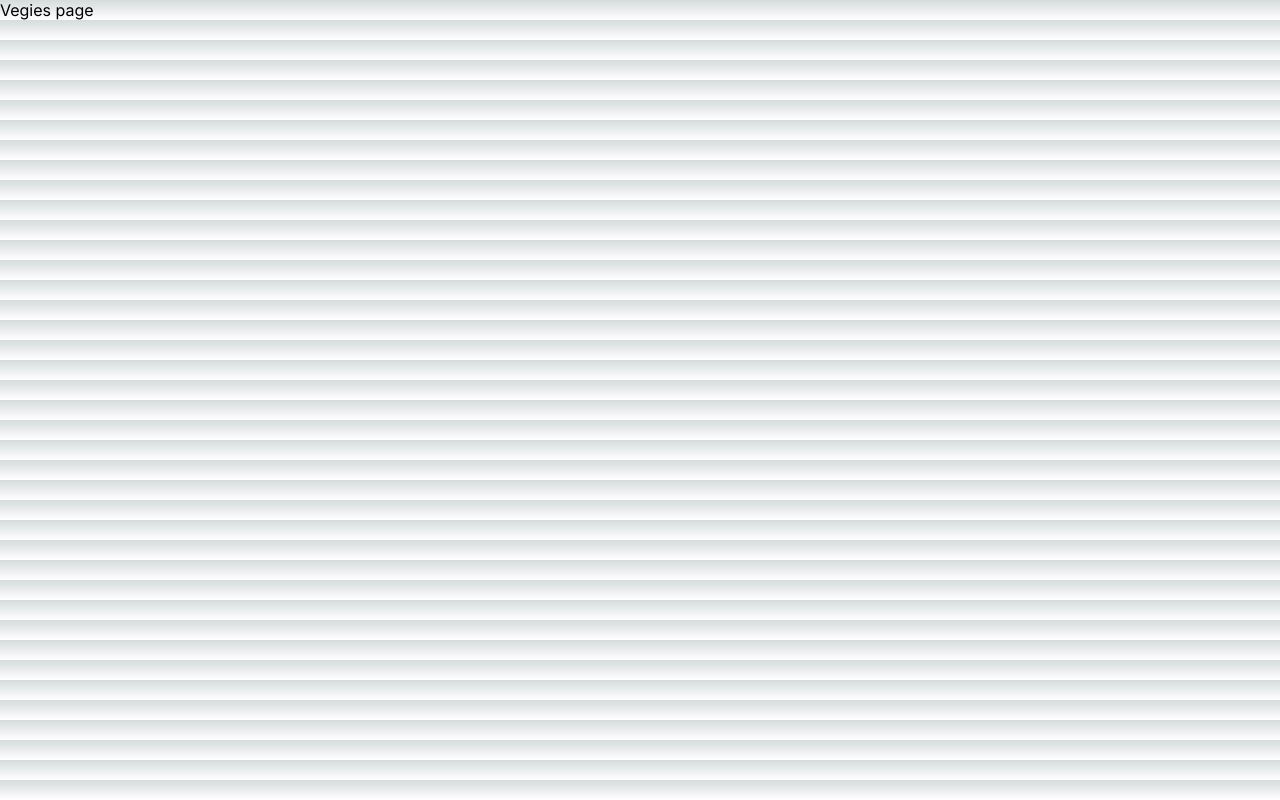
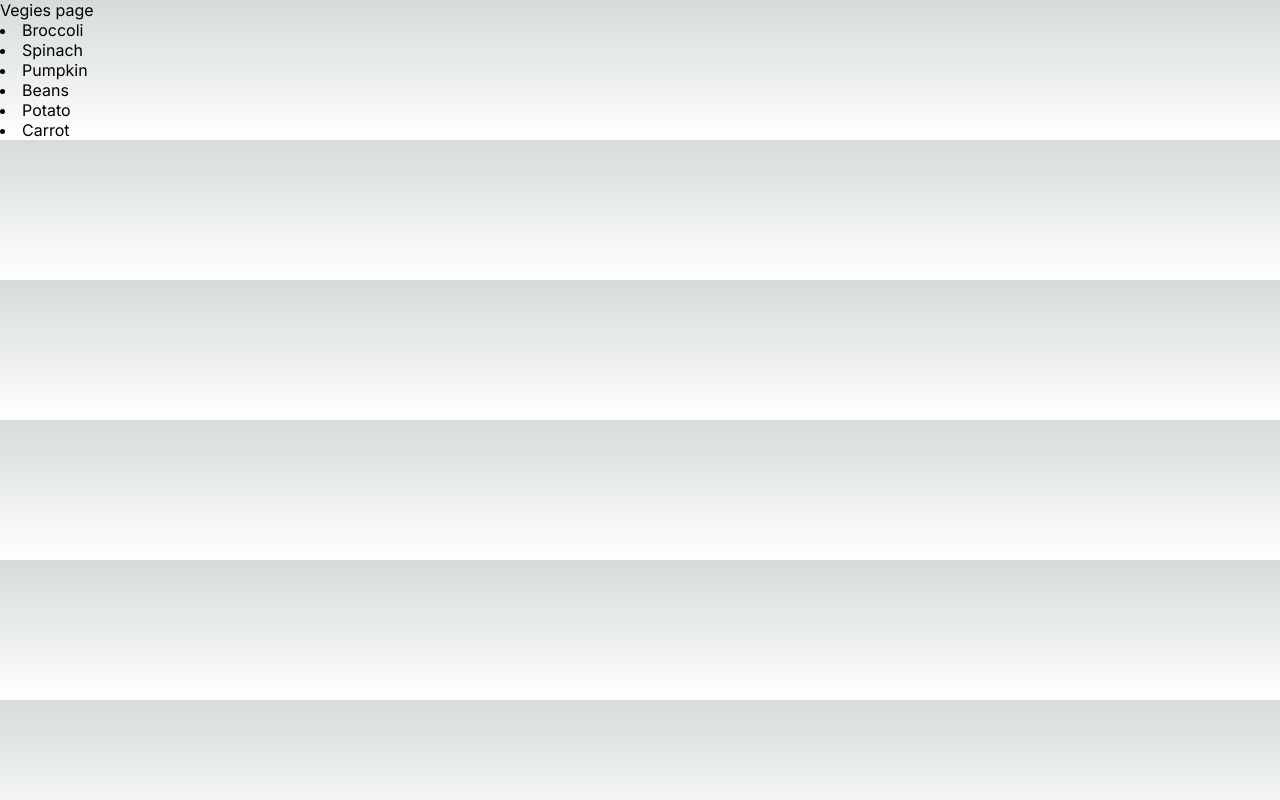
Before and after one commit to chami-gunawardane/NextJs, a Next.js app in the folder my-first-next-app/: page /products/vegis in a window 1280 px wide. Built offline with nearby package versions, Linux system fonts and the light colour scheme.

Commit message:
Navigate between dynamic pages

```diff
--- a/my-first-next-app/src/app/page.jsx
+++ b/my-first-next-app/src/app/page.jsx
@@ -13,6 +13,8 @@ export default function Home() {
       <li><Link href="/about">About</Link></li>
       <li><Link href="/contact">Contact Us</Link></li>
       <li><Link href="/about/branches">Branches</Link></li>
+      <li><Link href="/products/vegis">Vegies</Link></li>
+
     </ul>
 
     <Link href="http://nextjs.org" target="_blank">NextJs Site</Link>
--- a/my-first-next-app/src/app/products/vegis/[vegeid]/page.jsx
+++ b/my-first-next-app/src/app/products/vegis/[vegeid]/page.jsx
@@ -1,8 +1,12 @@
 import React from 'react'
+import Link from 'next/link'
 
 function page({params}) {
   return (
+    <>
     <div>Vege items {params.vegeid}</div>
+    <Link href='/products/vegis'>Back to Vegis</Link>
+    </>
   )
 }
 
--- a/my-first-next-app/src/app/products/vegis/page.jsx
+++ b/my-first-next-app/src/app/products/vegis/page.jsx
@@ -1,8 +1,46 @@
 import React from 'react'
+import Link from 'next/link'
 
 function page() {
+
+  const vegis = [
+    {
+      id : 1,
+      veginame : "Broccoli"
+    },
+    {
+      id : 2,
+      veginame : "Spinach"
+    },
+    {
+      id : 3,
+      veginame : "Pumpkin"
+    },
+    {
+      id : 4,
+      veginame : "Beans"
+    },
+    {
+      id : 5,
+      veginame : "Potato"
+    },
+    {
+      id : 6,
+      veginame : "Carrot"
+    },
+  ]
   return (
+    <>
     <div>Vegies page</div>
+
+    <ui>
+      {vegis.map((vegi) => {
+        return (
+          <li><Link href={`/products/vegis/${vegi.veginame}`}>{vegi.veginame}</Link></li>
+        )
+      })}
+    </ui>
+    </>
   )
 }
 
```
